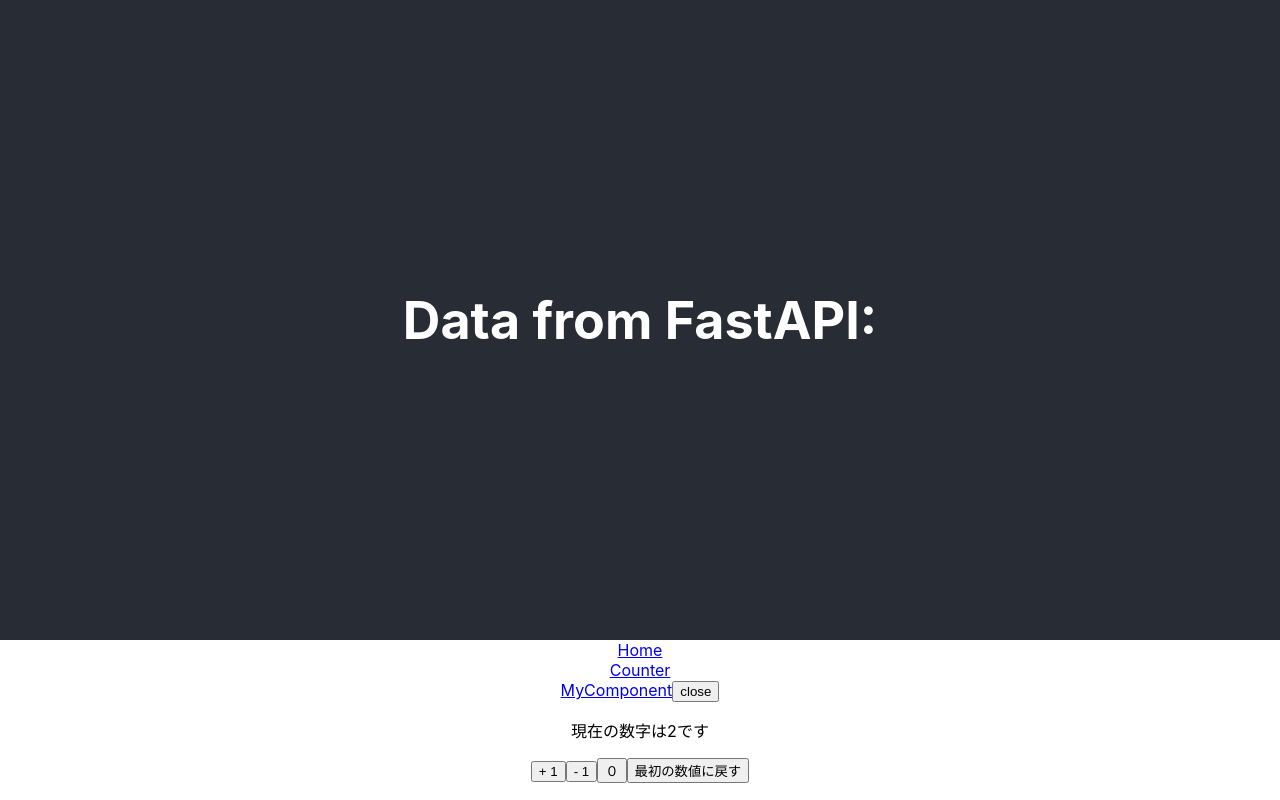
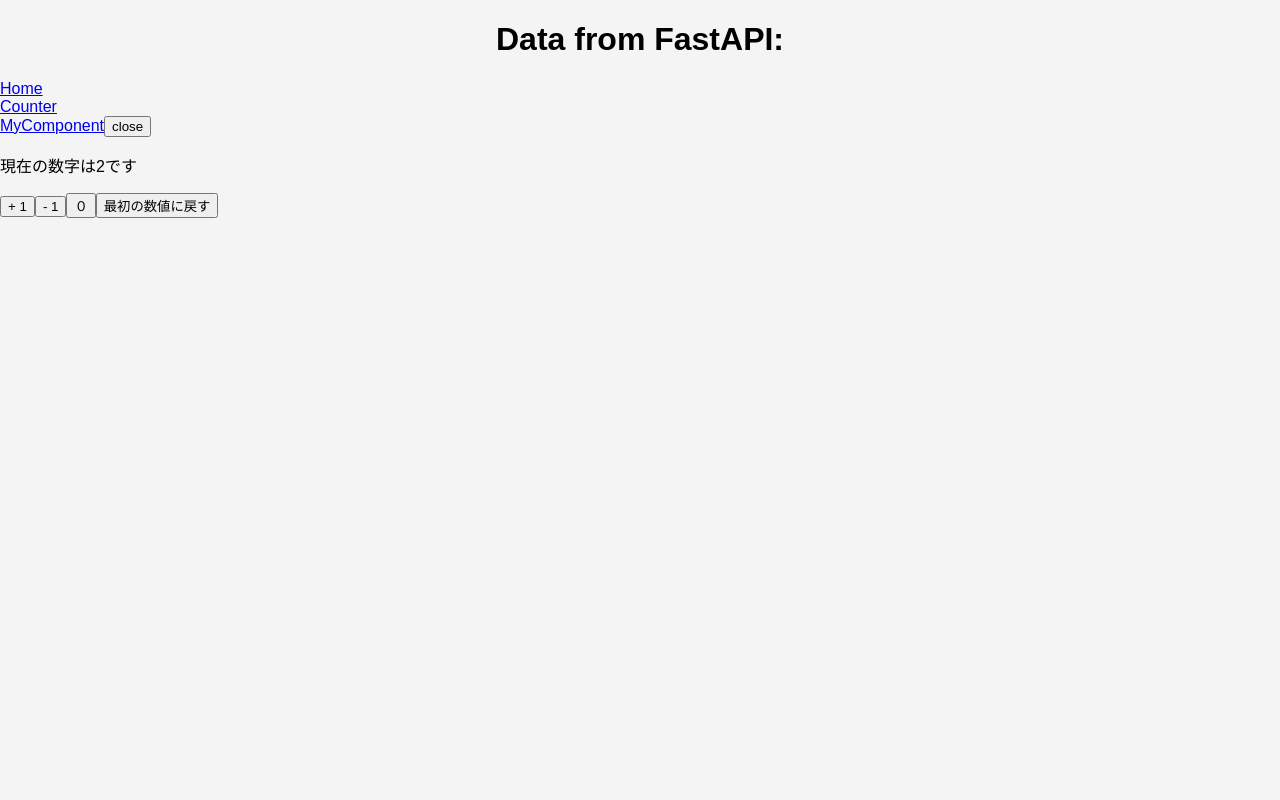
Before and after one commit to furuyashikiiori/camp2024_07, a React (Create React App) app in the folder my-react-app/: page /counter in a window 1280 px wide. Built offline with nearby package versions, Linux system fonts and the light colour scheme; no server answers.

Commit message:
css変更

```diff
--- a/my-react-app/src/App.css
+++ b/my-react-app/src/App.css
@@ -1,49 +1,82 @@
-.App {
+body {
+  font-family: Arial, sans-serif;
+  background-color: #f4f4f4;
+  margin: 0;
+  padding: 0;
+}
+
+.app {
+  max-width: 600px;
+  margin: 50px auto;
+  padding: 20px;
+  background: white;
+  border-radius: 8px;
+  box-shadow: 0 0 10px rgba(0, 0, 0, 0.1);
+}
+
+h1 {
   text-align: center;
 }
 
-.App-logo {
-  height: 40vmin;
-  pointer-events: none;
+.add-todo-form {
+  display: flex;
+  flex-direction: column;
+  gap: 10px;
 }
 
-@media (prefers-reduced-motion: no-preference) {
-  .App-logo {
-    animation: App-logo-spin infinite 20s linear;
-  }
+.add-todo-form input,
+.add-todo-form button {
+  padding: 10px;
+  border: 1px solid #ddd;
+  border-radius: 4px;
 }
 
-.App-header {
-  background-color: #282c34;
-  min-height: 80vh;
-  display: flex;
-  flex-direction: column;
-  align-items: center;
-  justify-content: center;
-  font-size: calc(10px + 2vmin);
-  color: white;
+.todo-list {
+  margin-top: 20px;
 }
 
-.App-link {
-  color: #61dafb;
+.todo-item {
+  display: flex;
+  align-items: center;
+  padding: 10px;
+  margin-bottom: 10px;
+  border-radius: 4px;
 }
 
-@keyframes App-logo-spin {
-  from {
-    transform: rotate(0deg);
-  }
-  to {
-    transform: rotate(360deg);
-  }
+.todo-item.incomplete {
+  border: 2px solid orange;
 }
 
-/* テスト用のカウンターコンポーネントのCSSあ */
-.isClose {
-  display: none;
+.todo-item.completed {
+  border: 2px solid lightblue;
 }
 
-.isOpen {
-  display: block;
+.todo-item input[type="checkbox"] {
+  margin-right: 10px;
 }
 
-/* ここまで！！！ */
+.todo-item span {
+  flex: 1;
+}
+
+.todo-item button {
+  margin-left: 10px;
+  padding: 5px 10px;
+  border: none;
+  border-radius: 4px;
+  cursor: pointer;
+}
+
+.category-filter {
+  display: flex;
+  justify-content: center;
+  margin-bottom: 20px;
+}
+
+.category-filter button {
+  padding: 10px;
+  margin: 0 5px;
+  border: 1px solid #ddd;
+  border-radius: 4px;
+  cursor: pointer;
+}
```
